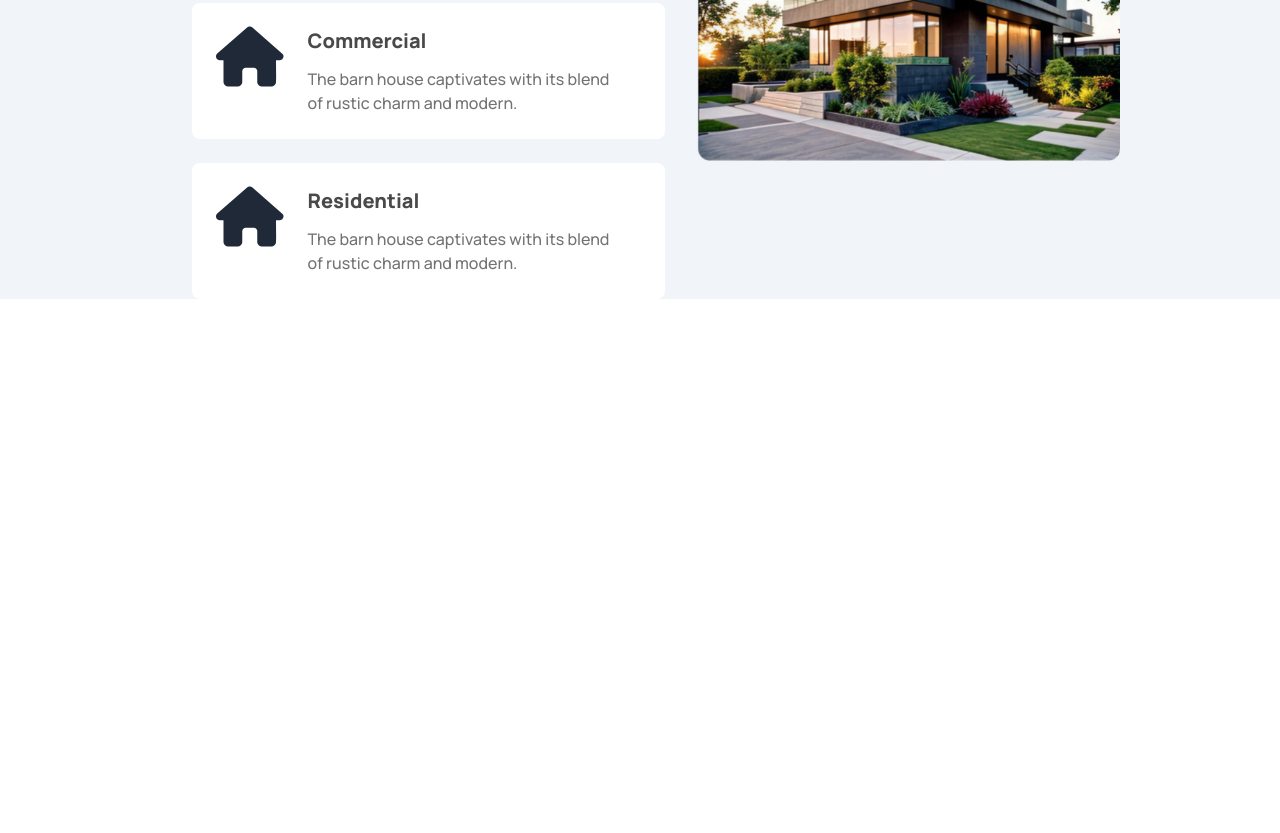
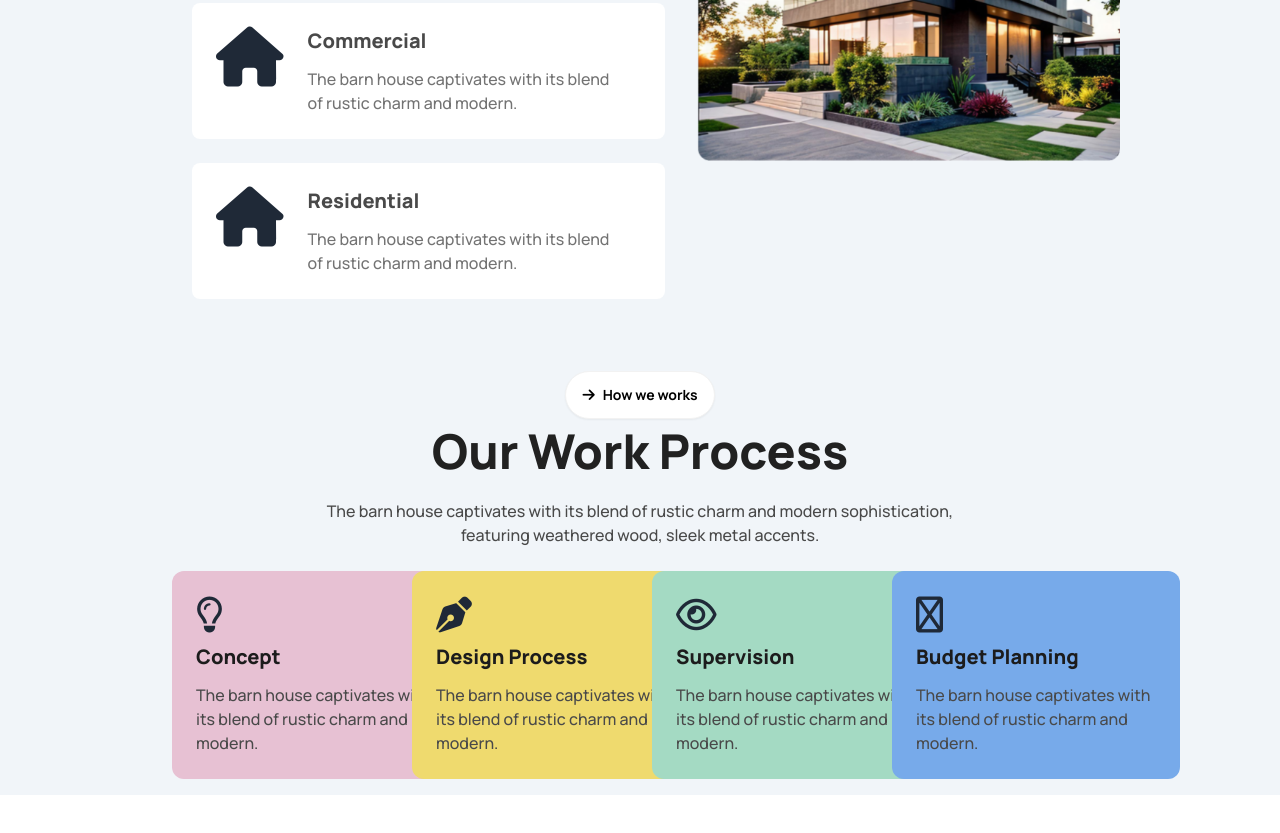
Before and after one commit to alpharabbit9/assignment-3, a plain HTML site: page index.html in a window 1280 px wide. Shown: the part 1147-1980 px from the top of the page. Before the commit the page ends 1446 px from the top, so only its background shows below. Drawn offline with nearby package versions, Linux system fonts and the light colour scheme.

Commit message:
added another section

```diff
--- a/index.html
+++ b/index.html
@@ -34,6 +34,19 @@
         }
         .bg-primary{
              background: rgb(30, 30, 30);;
+        }
+        .card-1{
+            background: rgb(231, 193, 211);
+        }
+
+        .card-2{
+            background: rgb(239, 218, 110);
+        }
+        .card-3{
+            background: rgb(164, 218, 195);
+        }
+        .card-4{
+            background: rgb(119, 170, 234);
         }
     </style>
 </head>
@@ -108,18 +121,18 @@
 
     </header>
     <main class=" bg-slate-100">
-        <!-- Section-1 -->
+        <!-- Section-1  Start-->
          <section class="bg-slate-100 mx-5 lg:mx-40">
             <!-- section Parent div -->
             <div class="lg:flex">
                 <!-- section Content div -->
-                 <div class="px-8">
+                 <div class=" px-4 lg:px-8">
                     <button class=" btn rounded-3xl bg-white font-bold text-black mt-2 "><i class="fa-solid fa-arrow-right"></i>About Us</button>
                     <h2 class=" text-2xl  text-center lg:text-left lg:text-4xl font-extrabold mt-4 mb-6">We design thoughtful,<br> liveable spaces</h2>
                     <p class="font-medium text-gray-500 mb-6">The barn house captivates with its blend of rustic charm and <br>
                     modern sophistication, featuring weathered wood, sleek metal accents.</p>
                     <!-- card parent div -->
-                     <div class="flex items-centers gap-6 px-6 py-6 bg-white rounded-lg">
+                     <div class="flex items-centers gap-6 px-3 lg:px-6 py-6 bg-white rounded-lg">
                         <!-- icon div -->
                          <div>
                             <i class="fa-solid fa-house text-6xl"></i>
@@ -156,6 +169,54 @@
             </div>
          </section>
 
+         <!-- Section-1 End -->
+
+        <!-- Section-2 Start -->
+         <section class="bg-slate-100 mt-16 mb-16">
+            <!-- Content div -->
+             <div class="text-center mx-5 lg:mx-40">
+                <button class=" btn rounded-3xl bg-white font-bold text-black mt-2 mb-2 "><i class="fa-solid fa-arrow-right"></i>How we works</button>
+                <h2 class="text-2xl lg:text-5xl font-extrabold text-[#212121] mb-6">Our Work Process</h2>
+                <p class="text-base font-medium text-[#494949] mb-6">The barn house captivates with its blend of rustic charm and modern sophistication,<br> featuring weathered wood, sleek metal accents.</p>
+
+                <!-- Card Parent div -->
+                 <div class="mx-3 lg:grid grid-cols-4 gap-6">
+                    <!-- Card-1 -->
+                    <div class="w-80 lg:w-72 card-1 px-6 py-6 text-left rounded-xl mb-4 "  >
+                        <i class="fa-regular fa-lightbulb text-4xl"></i>
+                        <h3 class="text-xl font-extrabold text-[#1C1C1C] mt-2 mb-3">Concept</h3>
+                        <p class="text-base font-medium text-[#494949]">The barn house captivates with its blend of rustic charm and modern.</p>
+                    </div>
+
+                        <!-- Card-2 -->
+                    <div class="w-80 lg:w-72 card-2 px-6 py-6 text-left rounded-xl mb-4 "  >
+                        <i class="fa-solid fa-pen-nib text-4xl"></i>
+                        <h3 class="text-xl font-extrabold text-[#1C1C1C] mt-2 mb-3">Design Process</h3>
+                        <p class="text-base font-medium text-[#494949]">The barn house captivates with its blend of rustic charm and modern.</p>
+                    </div>
+
+                    <!-- Card-3 -->
+                    <div class="w-80 lg:w-72 card-3 px-6 py-6 text-left rounded-xl mb-4 "  >
+                        <i class="fa-regular fa-eye text-4xl"></i>
+                        <h3 class="text-xl font-extrabold text-[#1C1C1C] mt-2 mb-3">Supervision</h3>
+                        <p class="text-base font-medium text-[#494949]">The barn house captivates with its blend of rustic charm and modern.</p>
+                    </div>
+
+                    <!-- Card-4 -->
+                    <div class="w-80 lg:w-72 card-4 px-6 py-6 text-left rounded-xl mb-4 "  >
+                        <i class="fa-regular fa-calculator text-4xl"></i>
+                        <h3 class="text-xl font-extrabold text-[#1C1C1C] mt-2 mb-3">Budget Planning</h3>
+                        <p class="text-base font-medium text-[#494949]">The barn house captivates with its blend of rustic charm and modern.</p>
+                    </div>
+
+                 </div>
+
+
+             </div>
+         </section>
+
+         <!-- Section-2 End -->
+
     </main>
     <footer></footer>
 
```
